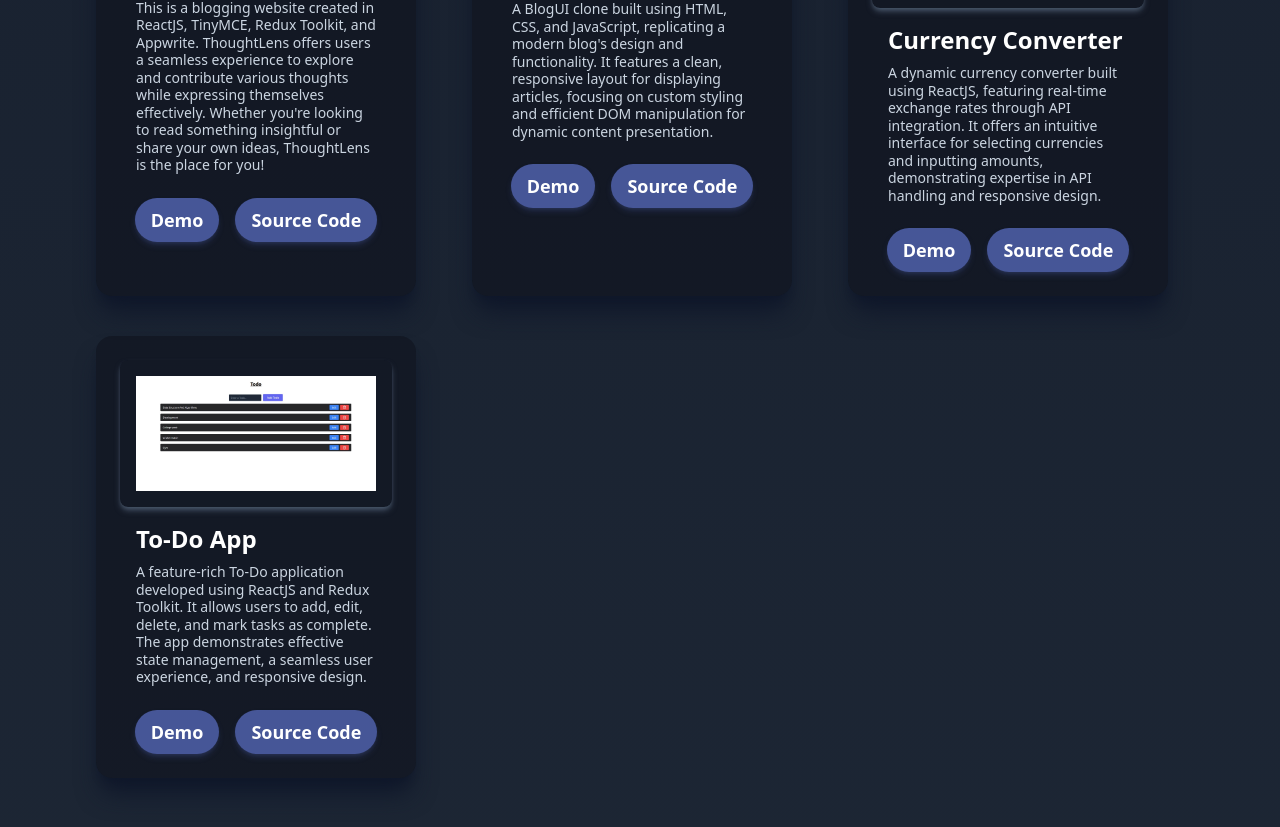
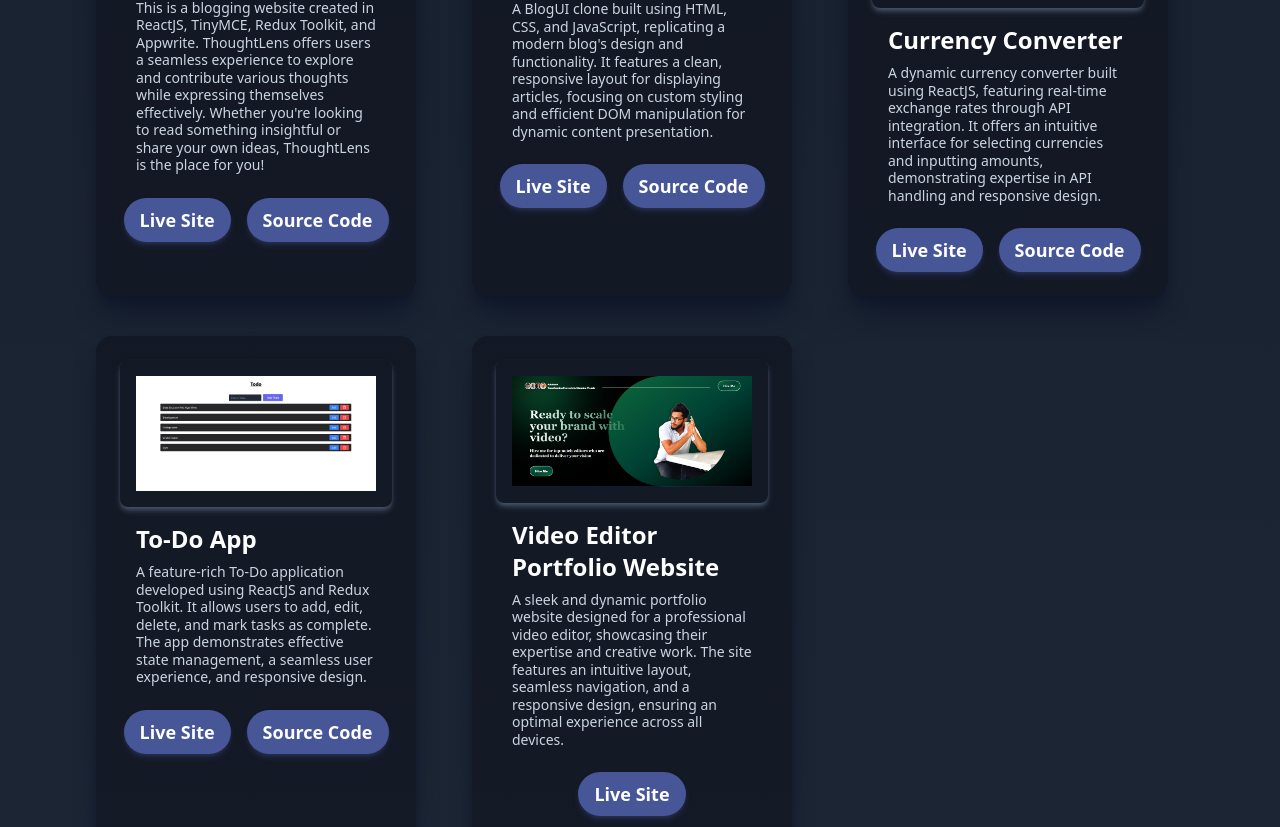
Before and after one commit to Mohammedirfan18/Portfolio, a React (Vite) app: page / in a window 1280 px wide. Shown: the part 2853-3680 px from the top of the page. Built offline with nearby package versions, Linux system fonts and the light colour scheme.

Commit message:
added portfolio project

```diff
--- a/src/Components/Projects/ProjectCard.jsx
+++ b/src/Components/Projects/ProjectCard.jsx
@@ -3,24 +3,24 @@ import React from "react";
 const ProjectCard = ({ title, main, img, demoLink, sourceLink }) => {
   return (
     <div className="p-3 md:p-6 flex flex-col w-80 bg-[#0c0e19] bg-opacity-50 shadow-xl shadow-slate-900 rounded-2xl hover:shadow-2xl hover:shadow-[#465697]/40 transition-all duration-300">
-      <img className="p-4 rounded-lg shadow-md shadow-slate-600" src={img} alt="title" />
+      <img className="p-4 rounded-lg shadow-md shadow-slate-600" src={img} alt={title} />
       <h3 className="px-4 text-xl md:text-2xl font-bold leading-normal text-white mt-4">{title}</h3>
       <p className="px-4 text-sm md:text-md leading-tight py-2 text-slate-300">{main}</p>
 
       <div className="flex justify-center gap-4 mt-4">
-
         <a href={demoLink} target="_blank" rel="noopener noreferrer">
           <button className="text-white py-2 px-3 text-sm md:text-lg md:py-2 md:px-4 hover:opacity-85 duration-300 hover:scale-105 font-semibold rounded-3xl bg-[#465697] shadow-md shadow-[#465697]/30 hover:shadow-[#465697]/50">
-            Demo
+            Live Site
           </button>
         </a>
 
-
-        <a href={sourceLink} target="_blank" rel="noopener noreferrer">
-          <button className="text-white py-2 px-3 text-sm md:text-lg md:py-2 md:px-4 hover:opacity-85 duration-300 hover:scale-105 font-semibold rounded-3xl bg-[#465697] shadow-md shadow-[#465697]/30 hover:shadow-[#465697]/50">
-            Source Code
-          </button>
-        </a>
+        {sourceLink && (
+          <a href={sourceLink} target="_blank" rel="noopener noreferrer">
+            <button className="text-white py-2 px-3 text-sm md:text-lg md:py-2 md:px-4 hover:opacity-85 duration-300 hover:scale-105 font-semibold rounded-3xl bg-[#465697] shadow-md shadow-[#465697]/30 hover:shadow-[#465697]/50">
+              Source Code
+            </button>
+          </a>
+        )}
       </div>
     </div>
   );
--- a/src/Components/Projects/Projects.jsx
+++ b/src/Components/Projects/Projects.jsx
@@ -4,6 +4,7 @@ import currencyConverterImg from '../../assets/projects/currencyconverter.png';
 import miBlogUiImg from '../../assets/projects/miblogui.png';
 import thoughtLensImg from '../../assets/projects/thoughtlens.png';
 import todoImg from '../../assets/projects/todo.png';
+import videoEditorPortfolio from '../../assets/projects/VideoEditorPortfolio.png';
 
 const Projects = () => {
   return (
@@ -41,6 +42,13 @@ const Projects = () => {
           demoLink="https://todo.mohammedirfan.in/"
           sourceLink="https://github.com/Mohammedirfan18/TodoRTK"
         />
+        <ProjectCard
+          title="Video Editor Portfolio Website"
+          main="A sleek and dynamic portfolio website designed for a professional video editor, showcasing their expertise and creative work. The site features an intuitive layout, seamless navigation, and a responsive design, ensuring an optimal experience across all devices."
+          img={videoEditorPortfolio}
+          demoLink="https://rahmanvisuals.in/"
+
+        />
       </div>
     </div>
   );
```
Also changed, not shown: src/assets/projects/VideoEditorPortfolio.png (added).
